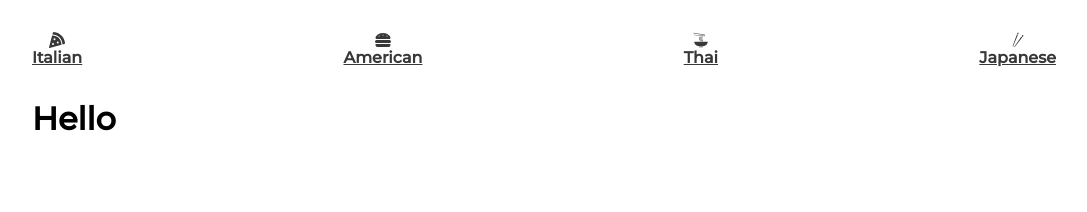
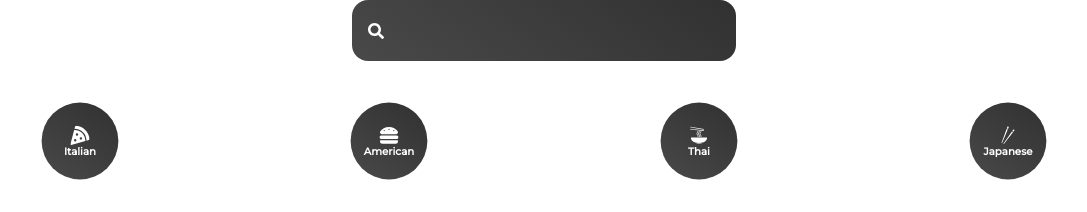
Before and after one commit to cheuchheang/recipe-app, a React (Create React App) app: page / in a window 1280 px wide. Shown: the top 212 px of the page, without its empty margins (96-1183 px from the left). Built offline with nearby package versions, Linux system fonts and the light colour scheme; no server answers; a web font is replaced by a local one.

Commit message:
add search bar

```diff
--- a/src/App.js
+++ b/src/App.js
@@ -1,11 +1,13 @@
 import Pages from "./pages/Pages";
 import Category from "./components/Category";
 import { BrowserRouter } from "react-router-dom";
+import Search from "./components/Search";
 
 function App() {
   return (
     <div className="App">
       <BrowserRouter>
+        <Search />
         <Category />
         <Pages />
       </BrowserRouter>
--- a/src/components/Category.jsx
+++ b/src/components/Category.jsx
@@ -39,6 +39,30 @@
   justify-content: center;
   align-items: center;
   border-radius: 50%;
+  text-decoration: none;
+  background: linear-gradient(35deg, #494949, #313131);
+  width: 6rem;
+  height: 6rem;
+  cursor: pointer;
+  transform: scale(0.8);
+  h4 {
+    color: white;
+    font-size: 0.8rem;
+  }
+  svg {
+    color: white;
+    font-size: 1.5rem;
+  }
+  &.active{
+    background:linear-gradient(to right,#f27121,#e94057);
+
+    svg{
+      color: white;
+    }
+    h4{
+      color: white;
+    }
+  }
 `;
 
 export default Category;
--- /dev/null
+++ b/src/components/Search.jsx
@@ -0,0 +1,42 @@
+import styled from "styled-components";
+import { useState } from "react";
+import { FaSearch } from "react-icons/fa";
+const Search = () => {
+  return (
+    <FormStyled>
+      <div>
+        <FaSearch />
+        <input input="text" />
+      </div>
+    </FormStyled>
+  );
+};
+
+const FormStyled = styled.form`
+  margin: 0rem 20rem;
+
+  div {
+    position: relative;
+    width: 100%;
+  }
+  input {
+    border: none;
+    background: linear-gradient(35deg, #494949, #313131);
+    font-size: 1.5rem;
+    color: white;
+    padding: 1rem 3rem;
+    border: none;
+    border-radius: 1rem;
+    outline: none;
+    width: 100%;
+  }
+  svg {
+    position: absolute;
+    top: 50%;
+    left: 0%;
+    transform: translate(100%, -50%);
+    color: white;
+  }
+`;
+
+export default Search;
```
